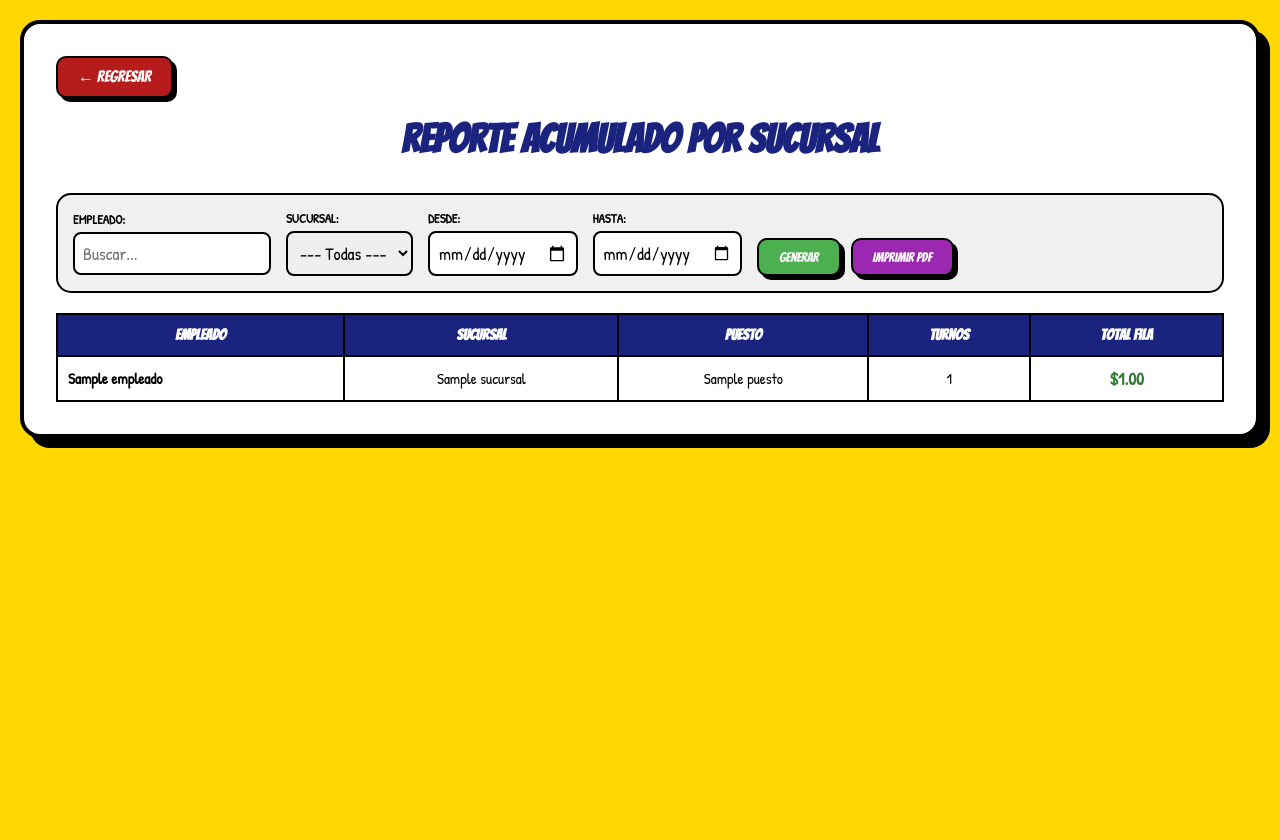
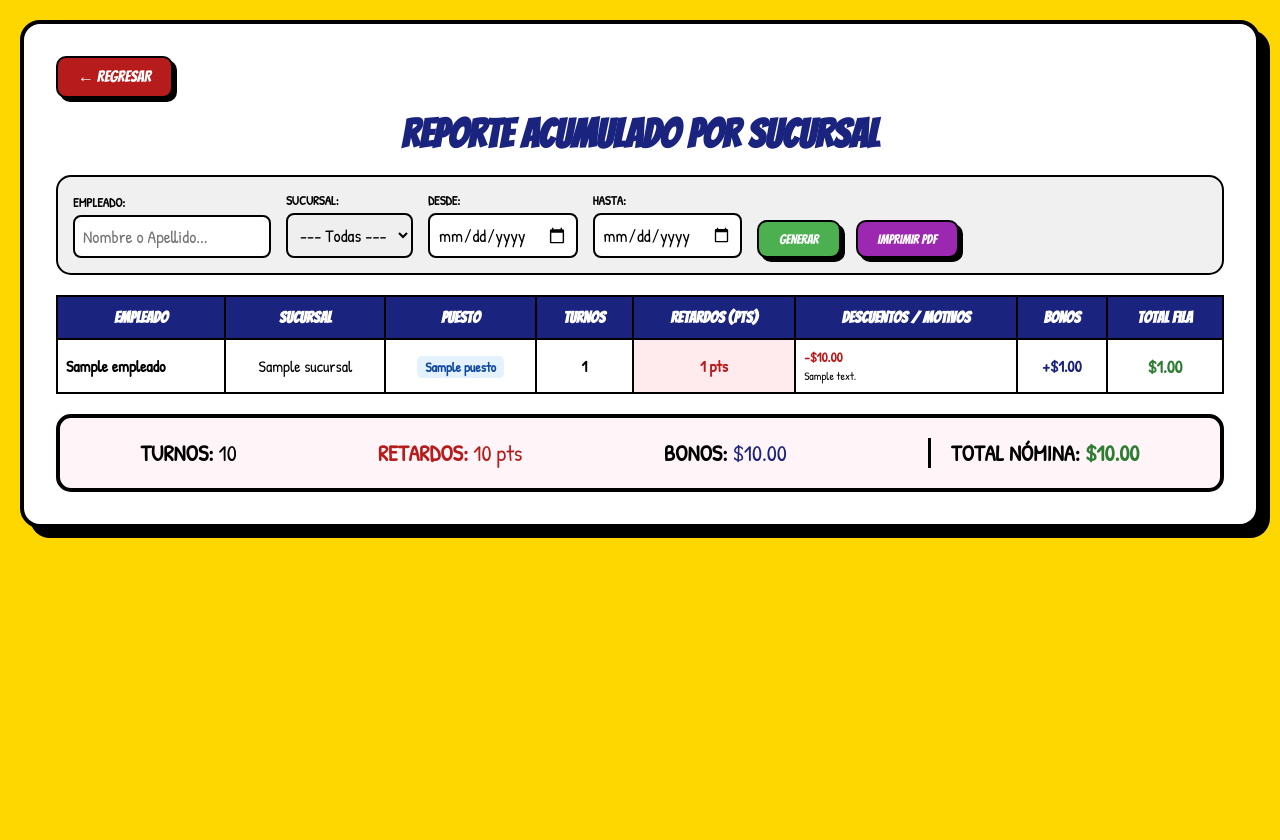
Before and after one commit to ffdelavictoria-byte/Administracion-Ven-Come, a Django app: template Momias/Sistema_Momias/templates/Reports.html in a window 1280 px wide. After the commit the page ends 538 px from the top, so only its background shows below. Run offline with Django 5.2, Linux system fonts and the light colour scheme; tables that the repository leaves empty hold one stand-in row (values such as "Sample post"); the template is opened without the code that fills it: values that come from a table or form of the project are taken from there, most other values are stand-ins (such as "Sample title", 1, 10 or a date in 2020).

Commit message:
Update Reports.html

```diff
--- a/Momias/Sistema_Momias/templates/Reports.html
+++ b/Momias/Sistema_Momias/templates/Reports.html
@@ -12,81 +12,56 @@
             --puebla-magenta: #9D174D; --comic-border: #000000;
             --puebla-red: #B71C1C;
         }
-        body {
-            font-family: 'Patrick Hand', cursive;
-            background-color: var(--puebla-yellow);
-            margin: 0; min-height: 100vh; padding: 20px;
-        }
+        body { font-family: 'Patrick Hand', cursive; background-color: var(--puebla-yellow); margin: 0; padding: 20px; }
         .report-container {
             background: white; border: 4px solid var(--comic-border);
             border-radius: 20px; box-shadow: 10px 10px 0px var(--comic-border);
-            max-width: 1400px; margin: 0 auto; padding: 2rem;
+            max-width: 1450px; margin: 0 auto; padding: 2rem;
         }
-        h2 { font-family: 'Bangers', cursive; color: var(--puebla-blue); font-size: 2.5rem; text-align: center; margin-top: 0; }
+        h2 { font-family: 'Bangers', cursive; color: var(--puebla-blue); font-size: 2.5rem; text-align: center; margin: 0 0 20px 0; }
+        .filters {
+            display: flex; gap: 15px; flex-wrap: wrap; background: #f0f0f0; padding: 15px;
+            border-radius: 15px; border: 2px solid var(--comic-border); margin-bottom: 20px; align-items: flex-end;
+        }
+        .filter-group { display: flex; flex-direction: column; gap: 4px; }
+        .filter-group label { font-size: 0.8rem; font-weight: bold; }
+        select, input { padding: 8px; border: 2px solid var(--comic-border); border-radius: 8px; font-family: 'Patrick Hand'; font-size: 1.1rem; }
 
-        .filters {
-            display: flex; gap: 15px; flex-wrap: wrap;
-            background: #f0f0f0; padding: 15px; border-radius: 15px;
-            border: 2px solid var(--comic-border); margin-bottom: 20px;
-            align-items: center;
-        }
-        .filter-group { display: flex; flex-direction: column; }
-        .filter-group label { font-size: 0.8rem; font-weight: bold; margin-bottom: 4px; }
-
-        select, input {
-            padding: 8px; border: 2px solid var(--comic-border); border-radius: 8px;
-            font-family: 'Patrick Hand'; font-size: 1.1rem;
-        }
         .btn-action {
-            font-family: 'Bangers'; padding: 10px 20px; border-radius: 10px;
-            border: 2px solid var(--comic-border); cursor: pointer; color: white;
-            box-shadow: 4px 4px 0px var(--comic-border); transition: 0.2s;
-            text-decoration: none; display: inline-block; text-align: center;
+            font-family: 'Bangers'; padding: 10px 20px; border-radius: 10px; border: 2px solid var(--comic-border);
+            cursor: pointer; color: white; box-shadow: 4px 4px 0px var(--comic-border); text-decoration: none;
         }
         .btn-generate { background: #4CAF50; }
         .btn-export { background: #9C27B0; }
-        .btn-back { background: var(--puebla-red); }
+        .btn-back { background: var(--puebla-red); display: inline-block; margin-bottom: 15px; }
 
-        table { width: 100%; border-collapse: collapse; margin-top: 20px; font-size: 0.95rem; }
-        th {
-            background: var(--puebla-blue); color: white; font-family: 'Bangers';
-            padding: 12px; border: 2px solid var(--comic-border);
-        }
-        td {
-            padding: 10px; border: 2px solid var(--comic-border); text-align: center;
-            background: white;
-        }
+        table { width: 100%; border-collapse: collapse; margin-top: 10px; }
+        th { background: var(--puebla-blue); color: white; font-family: 'Bangers'; padding: 12px; border: 2px solid var(--comic-border); }
+        td { padding: 8px; border: 2px solid var(--comic-border); text-align: center; background: white; }
         tr:nth-child(even) td { background: #fffde7; }
+
+        .retardo-celda { font-weight: bold; color: var(--puebla-red); background-color: #ffebee !important; }
         .col-pago { font-weight: bold; color: #2E7D32; font-size: 1.1rem; }
+        .badge-puesto { background: #e3f2fd; color: #0d47a1; padding: 2px 8px; border-radius: 5px; font-weight: bold; font-size: 0.85rem; }
 
         .summary-box {
             margin-top: 20px; padding: 20px; border: 4px solid var(--comic-border);
-            border-radius: 15px; background: #fff5f8; font-size: 1.3rem;
+            border-radius: 15px; background: #fff5f8; font-size: 1.4rem;
             display: flex; justify-content: space-around; flex-wrap: wrap; gap: 20px;
-        }
-
-        @media print {
-            .filters, .btn-back, .no-print { display: none !important; }
-            body { background: white; padding: 0; }
-            .report-container { border: none; box-shadow: none; width: 100%; padding: 0; }
         }
     </style>
 </head>
 <body>
     <div class="report-container">
-        <a href="/" class="btn-action btn-back no-print" style="margin-bottom: 20px;">← REGRESAR</a>
-
+        <a href="/" class="btn-action btn-back no-print">← REGRESAR</a>
         <h2>REPORTE ACUMULADO POR SUCURSAL</h2>
 
         <form method="GET" action="" class="filters">
-
             <div class="filter-group">
                 <label>EMPLEADO:</label>
-                <input type="text" name="q" placeholder="Buscar..." value="{{ query|default:'' }}" list="empleados_list" autocomplete="off">
+                <input type="text" name="q" placeholder="Nombre o Apellido..." value="{{ query|default:'' }}" list="empleados_list">
                 <datalist id="empleados_list">
-                    {% for e in empleados %}
-                        <option value="{{ e.nombre }} {{ e.apellido_paterno }}">
-                    {% endfor %}
+                    {% for e in empleados %}<option value="{{ e.nombre }} {{ e.apellido_paterno }}">{% endfor %}
                 </datalist>
             </div>
 
@@ -110,10 +85,8 @@
                 <input type="date" name="fecha_fin" value="{{ fecha_fin }}">
             </div>
 
-            <div style="display: flex; gap: 10px; align-self: flex-end;">
-                <button type="submit" class="btn-action btn-generate">GENERAR</button>
-                <button type="button" onclick="window.print()" class="btn-action btn-export">IMPRIMIR PDF</button>
-            </div>
+            <button type="submit" class="btn-action btn-generate">GENERAR</button>
+            <button type="button" onclick="window.print()" class="btn-action btn-export">IMPRIMIR PDF</button>
         </form>
 
         {% if agrupados %}
@@ -124,23 +97,44 @@
                     <th>Sucursal</th>
                     <th>Puesto</th>
                     <th>Turnos</th>
+                    <th>Retardos (Pts)</th>
+                    <th>Descuentos / Motivos</th>
+                    <th>Bonos</th>
                     <th>Total Fila</th>
                 </tr>
             </thead>
             <tbody>
                 {% for item in agrupados %}
                 <tr>
-                    <td style="font-weight: bold; text-align: left;">{{ item.empleado }}</td>
+                    <td style="text-align: left; font-weight: bold;">{{ item.empleado }}</td>
                     <td>{{ item.sucursal }}</td>
-                    <td>{{ item.puesto }}</td>
-                    <td>{{ item.total_turnos }}</td>
+                    <td><span class="badge-puesto">{{ item.puesto }}</span></td>
+                    <td style="font-weight: bold;">{{ item.total_turnos }}</td>
+                    <td class="{% if item.total_retardos > 0 %}retardo-celda{% endif %}">{{ item.total_retardos }} pts</td>
+                    <td style="text-align: left; font-size: 0.85rem;">
+                        <span style="color: var(--puebla-red); font-weight: bold;">-${{ item.monto_descuentos|floatformat:2 }}</span><br>
+                        <small>{{ item.motivos_descuentos|join:", " }}</small>
+                    </td>
+                    <td style="color: #1A237E; font-weight: bold;">+${{ item.total_bonos|floatformat:2 }}</td>
                     <td class="col-pago">${{ item.total_fila|floatformat:2 }}</td>
                 </tr>
                 {% endfor %}
             </tbody>
         </table>
+
+        <div class="summary-box">
+            <div><strong>TURNOS:</strong> {{ gran_total_turnos }}</div>
+            <div style="color: var(--puebla-red);"><strong>RETARDOS:</strong> {{ gran_total_retardos }} pts</div>
+            <div><strong>BONOS:</strong> <span style="color: #1A237E;">${{ gran_total_bonos|floatformat:2 }}</span></div>
+            <div style="border-left: 3px solid black; padding-left: 20px;">
+                <strong>TOTAL NÓMINA:</strong> <span style="color: #2E7D32; font-weight: bold;">${{ gran_total_pagar|floatformat:2 }}</span>
+            </div>
+        </div>
         {% else %}
-        <p style="text-align:center; padding: 20px;">Ingresa los filtros y presiona Generar.</p>
+        <div style="text-align: center; margin-top: 50px; font-family: 'Bangers'; color: #666;">
+            <p style="font-size: 2rem;">¡Sin resultados!</p>
+            <p>Selecciona un rango de fechas y presiona GENERAR</p>
+        </div>
         {% endif %}
     </div>
 </body>
```
